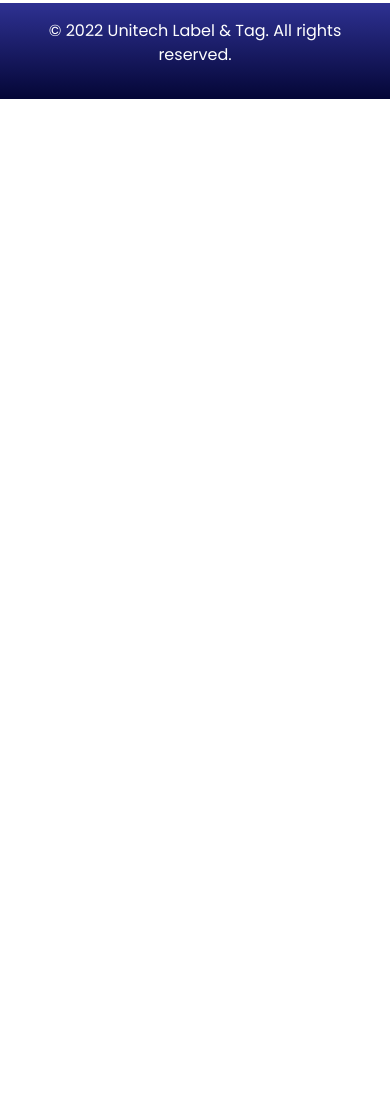
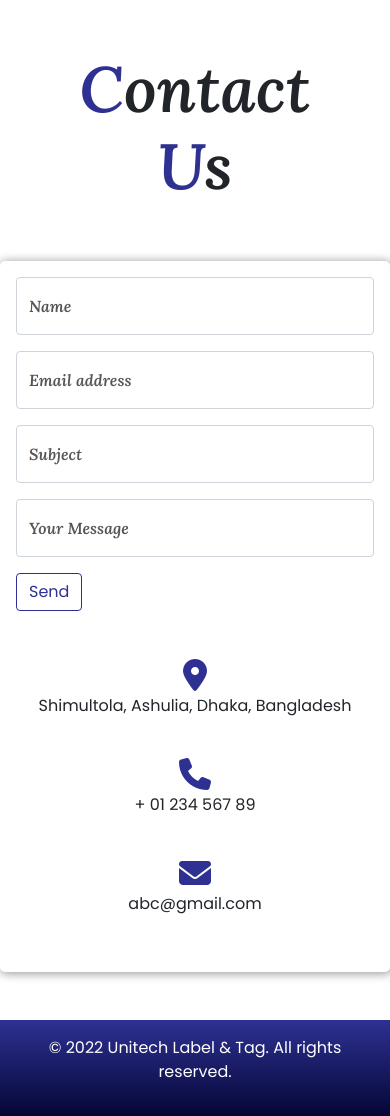
Before and after one commit to sharminsultana013/unitech_demo_1, a website: page index.html in a window 390 px wide. Shown: the part 10247-11363 px from the top of the page. Before the commit the page ends 10346 px from the top, so only its background shows below. Drawn offline with nearby package versions, Linux system fonts and the light colour scheme; files whose address does not match are found by name.

Commit message:
15th commit

```diff
--- a/index.html
+++ b/index.html
@@ -11,6 +11,8 @@
     integrity="sha384-EVSTQN3/azprG1Anm3QDgpJLIm9Nao0Yz1ztcQTwFspd3yD65VohhpuuCOmLASjC" crossorigin="anonymous">
   <!-- second carousel jquery -->
   <script src="//cdnjs.cloudflare.com/ajax/libs/jquery/3.2.1/jquery.min.js"></script>
+  <!-- fontawesome -->
+  <link rel="stylesheet" href="https://cdnjs.cloudflare.com/ajax/libs/font-awesome/6.1.1/css/all.min.css">
   <!-- css -->
   <link rel="stylesheet" href="style.css">
 </head>
@@ -30,31 +32,34 @@
           aria-controls="navbarNav" aria-expanded="false" aria-label="Toggle navigation">
           <span class="navbar-toggler-icon"></span>
         </button>
-        <div class="collapse navbar-collapse" id="navbarNav" style="margin-left: 30%;">
+        <div class="collapse navbar-collapse" id="navbarNav" style="margin-left: 20%;">
           <ul class="navbar-nav">
             <li class="nav-item">
               <a class="nav-link active menuItem" aria-current="page" href="#">Home</a>
             </li>
             <li class="nav-item">
-              <a class="nav-link active menuItem" aria-current="page" href="#about">About Us</a>
+              <a class="nav-link  menuItem" aria-current="page" href="#about">About Us</a>
             </li>
             <li class="nav-item">
-              <a class="nav-link active menuItem" aria-current="page" href="#products">Products</a>
+              <a class="nav-link  menuItem" aria-current="page" href="#products">Products</a>
             </li>
             <li class="nav-item">
-              <a class="nav-link active menuItem" aria-current="page" href="#services">Services</a>
+              <a class="nav-link  menuItem" aria-current="page" href="#services">Services</a>
             </li>
             <li class="nav-item">
-              <a class="nav-link active menuItem" aria-current="page" href="#gallery">Gallery</a>
+              <a class="nav-link  menuItem" aria-current="page" href="#gallery">Gallery</a>
             </li>
             <li class="nav-item">
-              <a class="nav-link active menuItem" aria-current="page" href="#slider">Our Team</a>
+              <a class="nav-link  menuItem" aria-current="page" href="#slider">Our Team</a>
             </li>
             <li class="nav-item">
-              <a class="nav-link active menuItem" aria-current="page" href="#client">Our Clients</a>
+              <a class="nav-link  menuItem" aria-current="page" href="#client">Our Clients</a>
             </li>
             <li class="nav-item">
-              <a class="nav-link active menuItem" aria-current="page" href="#">Contact Us</a>
+              <a class="nav-link  menuItem" aria-current="page" href="#contact">Contact Us</a>
+            </li>
+            <li class="nav-item">
+              <a class="nav-link  menuItem" aria-current="page" href="#">Our Profile</a>
             </li>
           </ul>
         </div>
@@ -399,9 +404,101 @@
   <!-- end clients -->
 
   <!-- contact us -->
-    <section id="contact">
-      <div class="container contact"></div>
-    </section>
+  <section id="contact" class="my-5">
+    <h1 class="aboutTitle text-center p-5"><span>C</span>ontact <span>U</span>s</h1>
+    <div class="container contact p-3">
+      <!--Section: Contact v.2-->
+      <section class="mb-4">
+        <!--Section description-->
+
+        <div class="row">
+
+          <!--Grid column-->
+          <div class="col-md-9 mb-md-0 mb-5">
+            <form id="contact-form" name="contact-form" action="mail.php" method="POST">
+
+              <!--Grid row-->
+              <div class="row">
+
+                <!--Grid column-->
+                <div class="col-md-6">
+                  <div class="form-floating mb-3">
+                    <input type="name" class="form-control" id="floatingInput" placeholder="name@example.com">
+                    <label class="contactText" for="floatingInput">Name</label>
+                  </div>
+                </div>
+                <!--Grid column-->
+
+                <!--Grid column-->
+                <div class="col-md-6">
+                  <div class="form-floating mb-3">
+                    <input type="email" class="form-control" id="floatingInput" placeholder="name@example.com">
+                    <label class="contactText" for="floatingInput">Email address</label>
+                  </div>
+                </div>
+                <!--Grid column-->
+
+              </div>
+              <!--Grid row-->
+
+              <!--Grid row-->
+              <div class="row">
+                <div class="col-md-12">
+                  <div class="form-floating mb-3">
+                    <input type="subject" class="form-control" id="floatingInput" placeholder="name@example.com">
+                    <label class="contactText" for="floatingInput">Subject</label>
+                  </div>
+                </div>
+              </div>
+              <!--Grid row-->
+
+              <!--Grid row-->
+              <div class="row">
+
+                <!--Grid column-->
+                <div class="col-md-12">
+
+                  <div class="form-floating mb-3">
+                    <input type="message" class="form-control" id="floatingInput" placeholder="name@example.com">
+                    <label class="contactText" for="floatingInput">Your Message</label>
+                  </div>
+
+                </div>
+              </div>
+              <!--Grid row-->
+
+              <div class="text-md-left">
+                <a class="btn contactBtn" type="submit">Send</a>
+              </div>
+          </div>
+
+          </form>
+          <!--Grid column-->
+
+          <!--Grid column-->
+          <div class="col-md-3 text-center">
+            <ul class="list-unstyled mb-0">
+              <li class="contactList"><i class="fas fa-map-marker-alt fa-2x contactIcon"></i>
+                <p>Shimultola, Ashulia, Dhaka, Bangladesh</p>
+              </li>
+
+              <li class="contactList"><i class="fas fa-phone mt-4 fa-2x contactIcon"></i>
+                <p>+ 01 234 567 89</p>
+              </li>
+
+              <li class="contactList"><i class="fas fa-envelope mt-4 fa-2x contactIcon"></i>
+                <p>abc@gmail.com</p>
+              </li>
+            </ul>
+          </div>
+          <!--Grid column-->
+
+        </div>
+
+      </section>
+      <!--Section: Contact v.2-->
+    </div>
+  </section>
   <!-- end contact us -->
 
   <!-- footer -->
--- a/style.css
+++ b/style.css
@@ -191,6 +191,41 @@ span{
 }
 /* end speech */
 
+/* contact */
+.contact{
+    box-shadow: 1px 1px 10px 1px rgb(161, 159, 159);
+    border-radius: 5px;
+    transition: box-shadow 1s ease-in-out;
+}
+
+.contact:hover{
+    box-shadow: 1px 1px 10px 1px rgb(110, 110, 110);
+}
+
+.contactBtn{
+    border: 1px solid #2E3192;
+    color: #2E3192;
+}
+
+.contactBtn:hover{
+    background-color:#2E3192;
+    color: white;
+}
+
+.contactText{
+    font-family: 'Lora', serif;
+    color: rgb(87, 84, 84);
+}
+.contactIcon{
+    color: #2E3192;
+    transition: transform 1s ease-in;
+}
+
+.contactList:hover .contactIcon{
+    transform: rotate(360deg);
+}
+
+
 /* our clients */
 /* second slider */
 .slick-slide {
```
